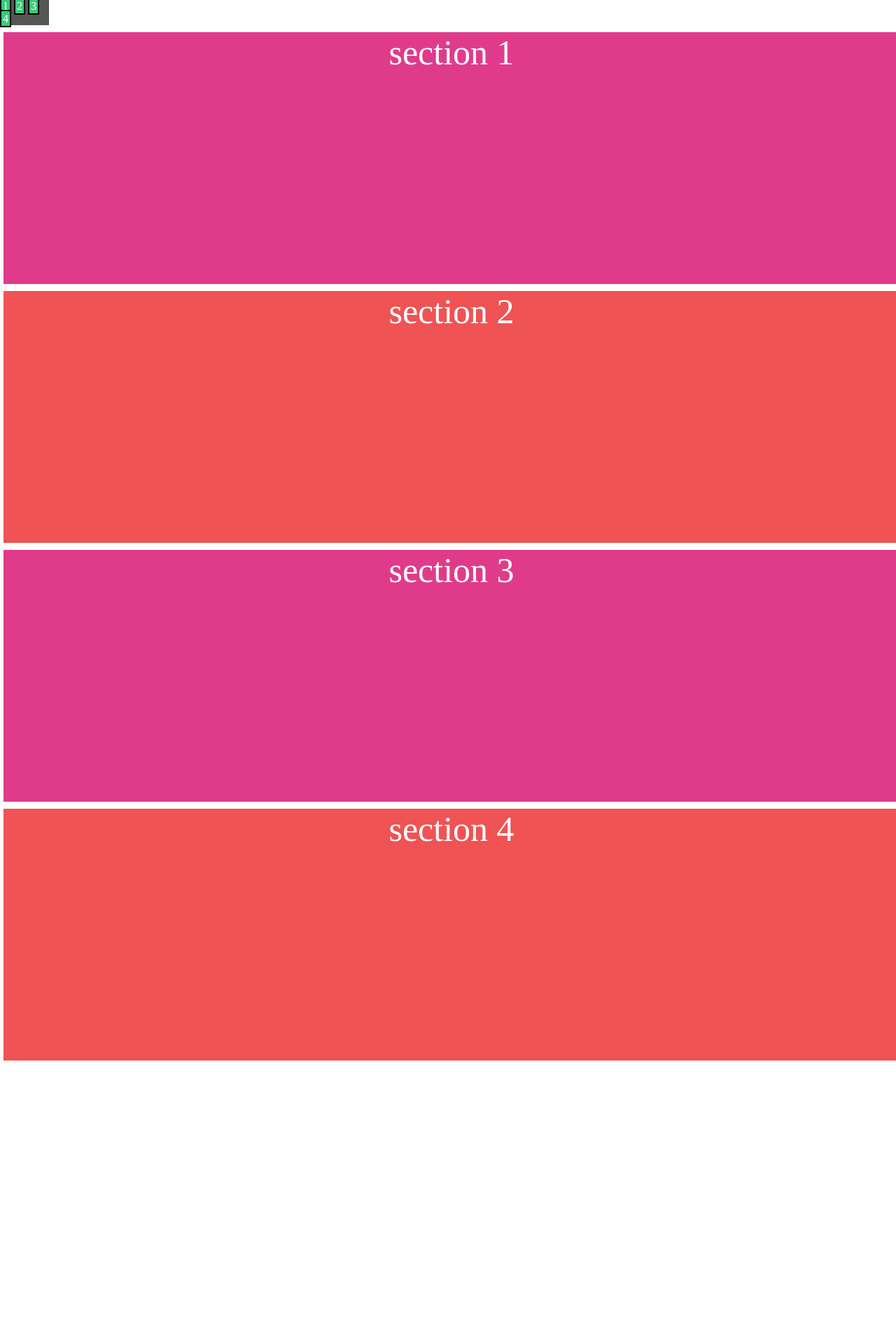
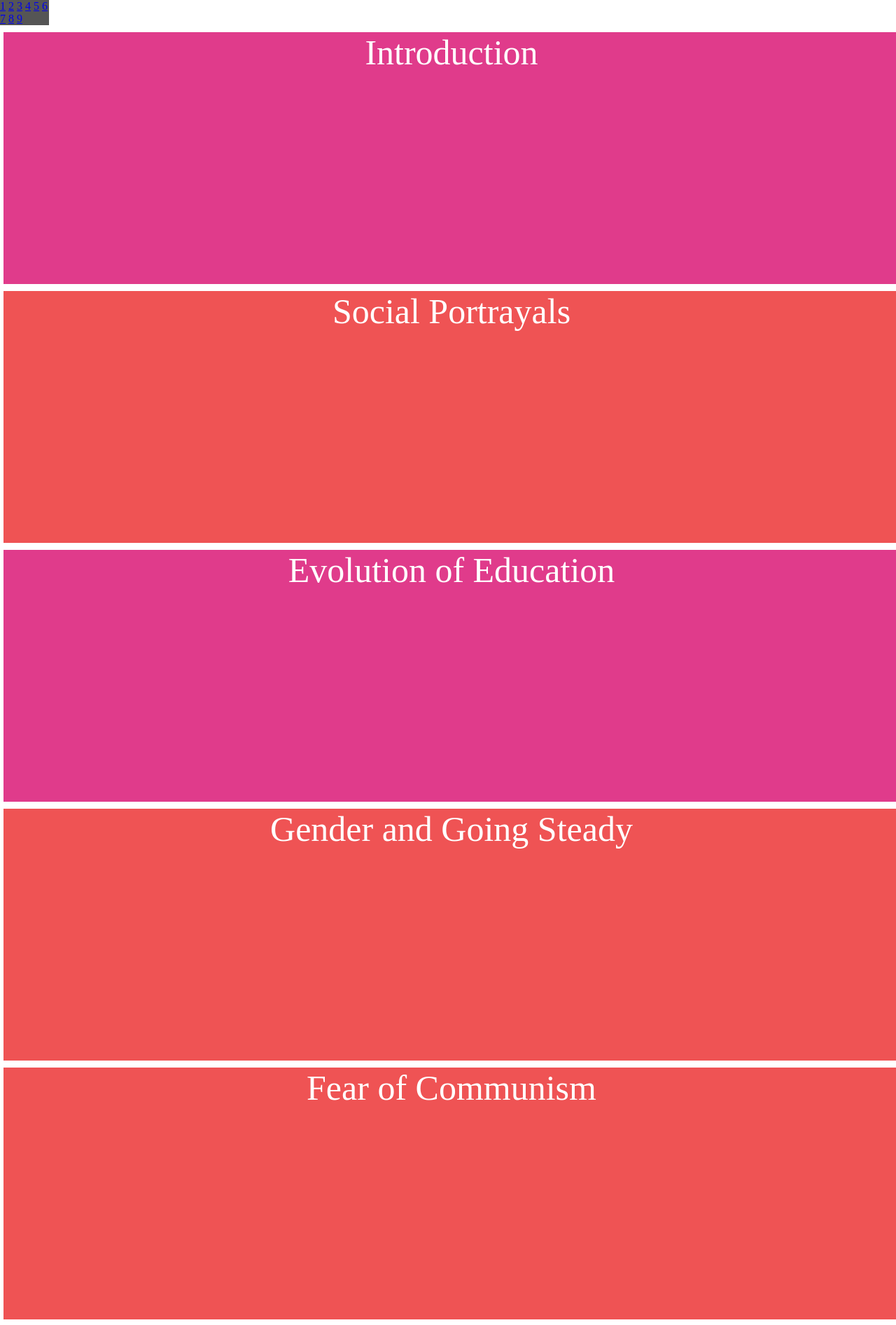
Before and after one commit to JOSH-KO/JOSH-KO.github.io, a Jekyll site: the page Exhibits/SocialGuidanceFilms.html, which Jekyll copies as it is, in a window 1280 px wide. Shown: the top 1894 px of the page at 70% size. Built offline with Jekyll 4.4.1, drawn with Linux system fonts in a browser that asks for light colours; before the commit the page ends 1516 px from its top, so only the background shows below that; some of the changed text lies outside the part shown.

Commit message:
Update SocialGuidanceFilms.html

```diff
--- a/Exhibits/SocialGuidanceFilms.html
+++ b/Exhibits/SocialGuidanceFilms.html
@@ -35,15 +35,6 @@
 			background-color: #E03B8B;
 		}
 
-		.btn {
-			color: white;
-			background-color: #38CC77;
-			height: 40px;
-			width: 90px;
-			padding: 2px;
-			border: 2px solid black;
-			text-decoration: none;
-		}
 	</style>
 </head>
 
@@ -53,18 +44,38 @@
 		<a href="#section2" class="btn">2</a>
 		<a href="#section3" class="btn">3</a>
 		<a href="#section4" class="btn">4</a>
+		<a href="#section4" class="btn">5</a>
+		<a href="#section4" class="btn">6</a>
+		<a href="#section4" class="btn">7</a>
+		<a href="#section4" class="btn">8</a>
+		<a href="#section4" class="btn">9</a>
 	</div>
 	<div class="section one" id="section1">
-		section 1
+		Introduction
 	</div>
 	<div class="section two" id="section2">
-		section 2
+		Social Portrayals
 	</div>
 	<div class="section three" id="section3">
-		section 3
+		Evolution of Education
 	</div>
 	<div class="section four" id="section4">
-		section 4
+		Gender and Going Steady
+	</div>
+	<div class="section five" id="section5">
+		Fear of Communism
+	</div>
+	<div class="section six" id="section6">
+		What to do on a Date
+	</div>
+	<div class="section seven" id="section7">
+		More Dates for Kay
+	</div>
+	<div class="section eight" id="section8">
+		Johnny Learns his Manners
+	</div>
+	<div class="section nine" id="section9">
+		Gossip
 	</div>
 </body>
 
```
